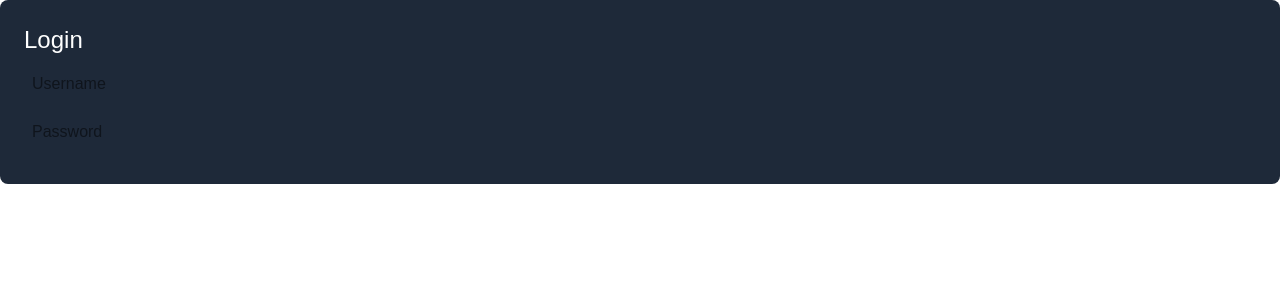
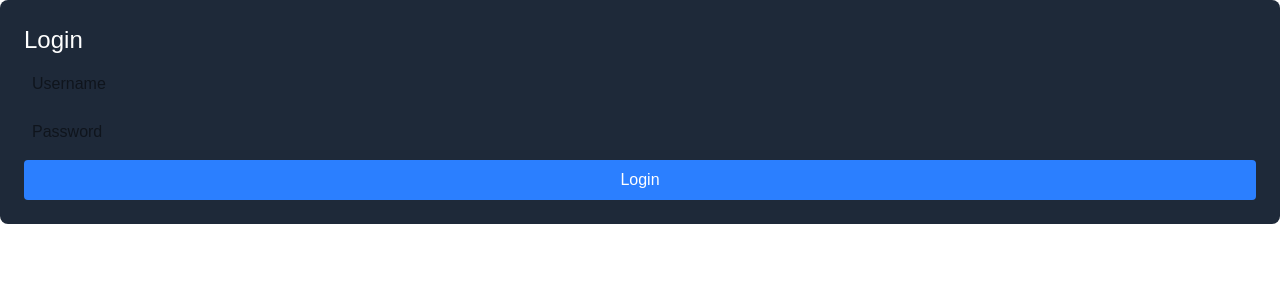
Before and after one commit to LucioFurnari/Reddit-clone-frontend, a Next.js app: page /login in a window 1280 px wide. Shown: the top 300 px of the page. Built offline with nearby package versions, Linux system fonts and the light colour scheme.

Commit message:
fix: add missing submit button

```diff
--- a/src/components/LoginPage/LoginForm.tsx
+++ b/src/components/LoginPage/LoginForm.tsx
@@ -1,7 +1,7 @@
 import axios from "axios"
 import { useState } from "react";
 import { useAuthStore } from "@/store/authStore";
-import { useRouter } from "next/router";
+import { useRouter } from "next/navigation";
 
 export default function LoginForm() {
   const [username, setUsername] = useState("");
@@ -43,6 +43,7 @@ export default function LoginForm() {
         onChange={(e) => setPasswrord(e.target.value)}
         className="block w-full p-2 my-2 text-black"
       />
+      <button type="submit" className="bg-blue-500 p-2 rounded w-full">Login</button>
     </form>
   )
 };
```
